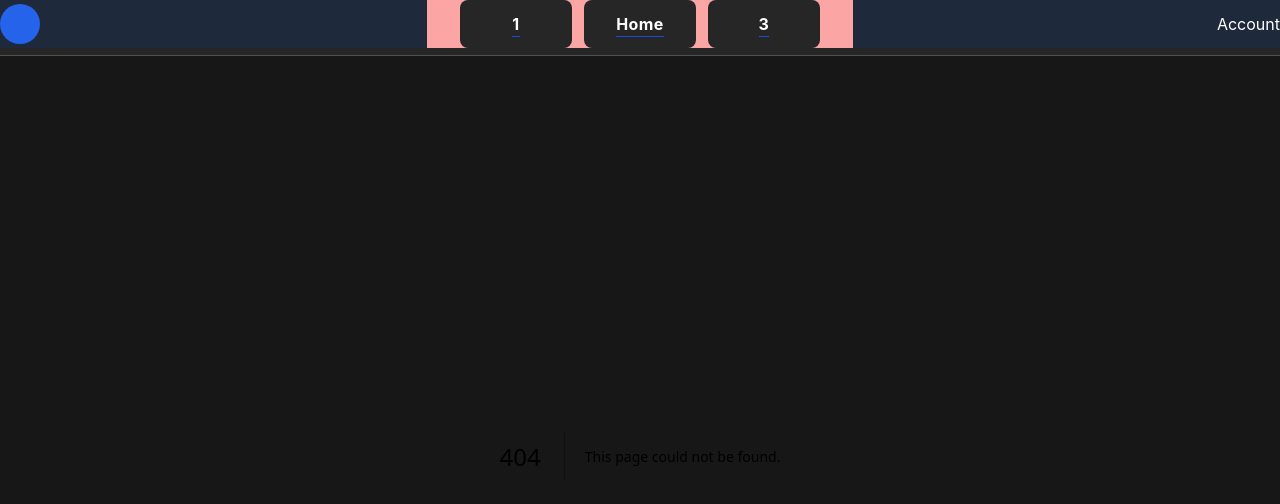
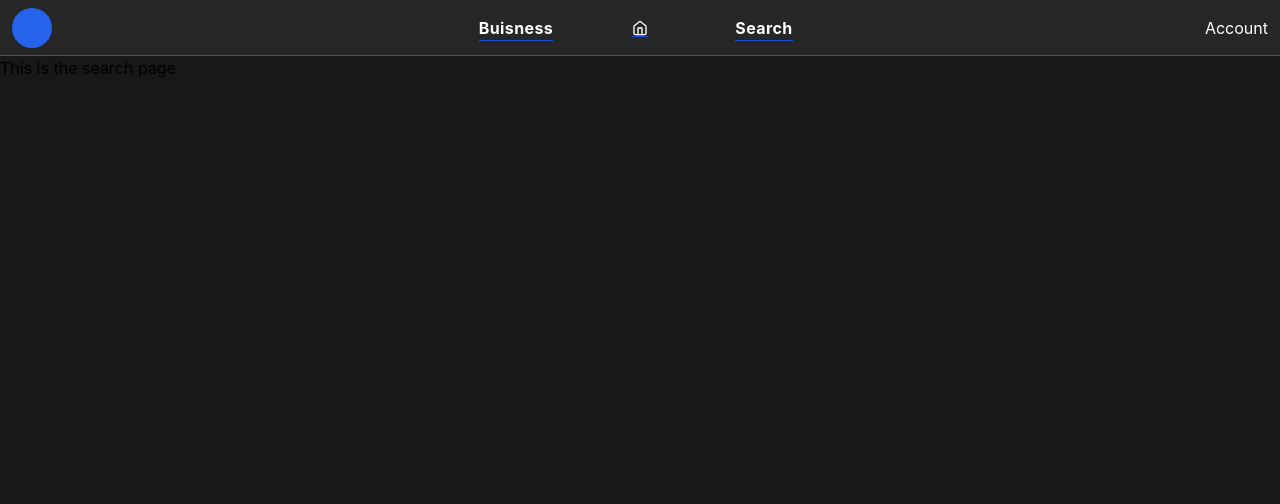
Before and after one commit to StickOnAStick/workup-frontend, a Next.js app: page /search in a window 1280 px wide. Before the commit this address had no page. Shown: the top 504 px of the page. Built offline with nearby package versions, Linux system fonts and the light colour scheme.

Commit message:
Add: UnderOnSelectBtn

```diff
--- a/app/GlobalNavBar.tsx
+++ b/app/GlobalNavBar.tsx
@@ -1,24 +1,36 @@
+import Link from "next/link";
 import UnderOnSelectBtn from "../components/buttons/UnderOnSelectBtn";
+import { FiHome } from 'react-icons/fi';
 export default function GlobalNavBar () {
     return (
         <div className="bg-neutral-800 h-28 md:h-14 border-b border-b-neutral-600 inline-block align-middle w-full">
-            <div className="bg-slate-800 grid md:grid-cols-3 md:grid-rows-1 gap-3 md:gap-0 items-center grid-cols-2 grid-rows-2">
+            <div className="py-1 px-3 grid grid-cols-2 grid-rows-2 md:grid-cols-3 md:grid-rows-1 gap-3 md:gap-0 items-center ">
 
                 {/* Image to go here */}
                 <div className="flex justify-start">
                     <p className=" bg-blue-600 rounded-full h-10 w-10"></p>
-
                 </div>
 
-                <ul className="flex justify-center gap-3 text-white col-span-2 md:col-span-1 order-3 md:order-2 bg-red-300 h-full">
+                <ul className="flex justify-center gap-3 text-white col-span-2 md:col-span-1 order-3 md:order-2 h-full">
                     <li>
-                        <UnderOnSelectBtn>1</UnderOnSelectBtn>
+                        <UnderOnSelectBtn>
+                            <div>Buisness</div>
+                        </UnderOnSelectBtn>
                     </li>
                     <li>
-                        <UnderOnSelectBtn>Home</UnderOnSelectBtn>
+                        <Link href="/">
+                            <UnderOnSelectBtn>
+                                <FiHome/>
+
+                            </UnderOnSelectBtn>
+                        </Link>
                     </li>
                     <li>
-                        <UnderOnSelectBtn>3</UnderOnSelectBtn>
+                        <Link href="/search">
+                            <UnderOnSelectBtn>
+                                Search
+                            </UnderOnSelectBtn>
+                        </Link>
                     </li>
 
                 </ul>
--- /dev/null
+++ b/app/search/page.tsx
@@ -0,0 +1,5 @@
+export default function Search() {
+    return (
+        <div>This is the search page</div>
+    )
+}
--- a/components/buttons/UnderOnSelectBtn.tsx
+++ b/components/buttons/UnderOnSelectBtn.tsx
@@ -1,17 +1,23 @@
-import Link from "next/link";
-import { prependListener } from "process";
+'use client';
+//TODO: Add links when other pages are made;;; Add underbar on only on selected
 
-//TODO: Add links when other pages are made;;; Add underbar on only on selected
 
 export default function UnderOnSelectBtn ({
     children,
 }:{
     children: React.ReactNode
+
 }) {
+
+
+
+
     return (
-    <div className="bg-neutral-800 hover:bg-neutral-700 w-20 h-12  sm:w-28 sm:h-12 rounded-lg flex justify-center items-center hover:cursor-pointer font-bold tracking-wide ">
+    <div className=" hover:bg-neutral-700 w-20 h-12 xs:w-28 sm:h-12 rounded-lg flex justify-center items-center hover:cursor-pointer font-bold tracking-wide ">
         <span className=" border-b border-b-blue-700 ">
+            <div>
             {children}
+            </div>
         </span>
     </div>
     );
--- a/package.json
+++ b/package.json
@@ -17,6 +17,7 @@
     "next": "13.0.6",
     "react": "18.2.0",
     "react-dom": "18.2.0",
+    "react-icons": "^4.7.1",
     "typescript": "4.9.3"
   },
   "devDependencies": {
--- a/styles/dist.css
+++ b/styles/dist.css
@@ -525,10 +525,6 @@ video {
   grid-column: span 2 / span 2;
 }
 
-.float-left {
-  float: left;
-}
-
 .inline-block {
   display: inline-block;
 }
@@ -545,10 +541,6 @@ video {
   height: 7rem;
 }
 
-.h-14 {
-  height: 3.5rem;
-}
-
 .h-10 {
   height: 2.5rem;
 }
@@ -561,20 +553,12 @@ video {
   height: 3rem;
 }
 
-.w-10 {
-  width: 2.5rem;
-}
-
-.w-28 {
-  width: 7rem;
-}
-
 .w-full {
   width: 100%;
 }
 
-.w-16 {
-  width: 4rem;
+.w-10 {
+  width: 2.5rem;
 }
 
 .w-20 {
@@ -613,10 +597,6 @@ video {
   gap: 0.75rem;
 }
 
-.self-center {
-  align-self: center;
-}
-
 .rounded-full {
   border-radius: 9999px;
 }
@@ -644,24 +624,9 @@ video {
   background-color: rgb(38 38 38 / var(--tw-bg-opacity));
 }
 
-.bg-slate-800 {
-  --tw-bg-opacity: 1;
-  background-color: rgb(30 41 59 / var(--tw-bg-opacity));
-}
-
 .bg-blue-600 {
   --tw-bg-opacity: 1;
   background-color: rgb(37 99 235 / var(--tw-bg-opacity));
-}
-
-.bg-red-300 {
-  --tw-bg-opacity: 1;
-  background-color: rgb(252 165 165 / var(--tw-bg-opacity));
-}
-
-.bg-purple-400 {
-  --tw-bg-opacity: 1;
-  background-color: rgb(192 132 252 / var(--tw-bg-opacity));
 }
 
 .bg-neutral-900 {
@@ -669,8 +634,19 @@ video {
   background-color: rgb(23 23 23 / var(--tw-bg-opacity));
 }
 
-.p-1 {
-  padding: 0.25rem;
+.bg-neutral-750 {
+  --tw-bg-opacity: 1;
+  background-color: rgb(47 47 47 / var(--tw-bg-opacity));
+}
+
+.py-1 {
+  padding-top: 0.25rem;
+  padding-bottom: 0.25rem;
+}
+
+.px-3 {
+  padding-left: 0.75rem;
+  padding-right: 0.75rem;
 }
 
 .align-middle {
@@ -722,13 +698,15 @@ a {
   background-color: rgb(64 64 64 / var(--tw-bg-opacity));
 }
 
+@media (min-width: 370px) {
+  .xs\:w-28 {
+    width: 7rem;
+  }
+}
+
 @media (min-width: 640px) {
   .sm\:h-12 {
     height: 3rem;
-  }
-
-  .sm\:w-28 {
-    width: 7rem;
   }
 }
 
@@ -743,10 +721,6 @@ a {
 
   .md\:col-span-1 {
     grid-column: span 1 / span 1;
-  }
-
-  .md\:hidden {
-    display: none;
   }
 
   .md\:h-14 {
```
Also changed, not shown: tailwind.config.js (+10 -1 lines), 1 other file (tests, documents, lock files or other folders).
